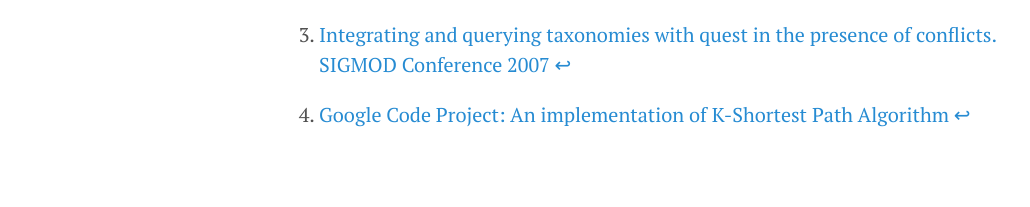
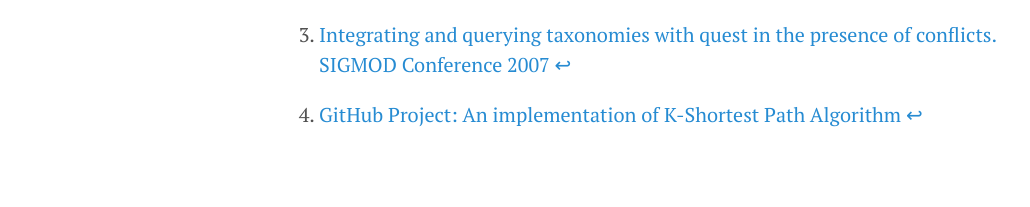
Before and after one commit to yan-qi/yan-qi.github.io, a Jekyll site: the page built from _posts/2014-09-02-Open_Source_Open_Minds.md, in a window 1280 px wide. Shown: the part 1504-1711 px from the top of the page, without its empty margins (1-1031 px from the left). Built offline with Jekyll 4.4.1, drawn with Linux system fonts in a browser that asks for light colours; Markdown is read by kramdown in place of the engine named in the settings; comment, search, counter and statistics services are not loaded.

Commit message:
Updated the links to the open source project (KS)

```diff
--- a/_posts/2014-09-02-Open_Source_Open_Minds.md
+++ b/_posts/2014-09-02-Open_Source_Open_Minds.md
@@ -11,7 +11,7 @@
 Afterwards, I created a Google project[^3] to share my implementation as I believe it is great if anyone can benefit from my work. Later on I added its C++ implementation per people's requests. Actually I was surprised as so many people were interested in the project. Many of them did really apply the code to their work. More importantly, they gave me quite a few good feedbacks.
 <img style="float: right" src="http://thinkingscale.com/public/open_source.jpg" width=110x/>
 
-* My implementation had bugs, which were not captured in my tests. Some feedbacks helped me **identify and fix** most of them. Actually one [bug](https://code.google.com/p/k-shortest-paths/wiki/AlgorithmBug) was so tricky, because it's hidden in the algorithm[^4], that it was almost impossible to dig it out without users' feedbacks.
+* My implementation had bugs, which were not captured in my tests. Some feedbacks helped me **identify and fix** most of them. Actually one [bug](https://github.com/yan-qi/k-shortest-paths-java-version#a-note-about-a-bug) was so tricky, because it's hidden in the algorithm[^4], that it was almost impossible to dig it out without users' feedbacks.
 * Some developers would like to **contribute back**, joining me with bug fixing, code refactoring, and even new implementation. For instance, Vinh Bui added the C# implementation.
 * A small **community** was built up around this project, to help each other and encourage me work harder towards a better software.
 
@@ -29,6 +29,6 @@
 
 [^2]: [FICSR: feedback-based inconsistency resolution and query processing on misaligned data sources. SIGMOD Conference 2007](http://dl.acm.org/citation.cfm?doid=1247480.1247499)
 
-[^3]: [Google Code Project: An implementation of K-Shortest Path Algorithm](https://code.google.com/p/k-shortest-paths/)
+[^3]: [GitHub Project: An implementation of K-Shortest Path Algorithm](http://thinkingscale.com/k-shortest-paths-cpp-version/)
 
 [^4]: [A new implementation of Yen’s ranking loopless paths algorithm](http://link.springer.com/article/10.1007%2Fs10288-002-0010-2)
```
